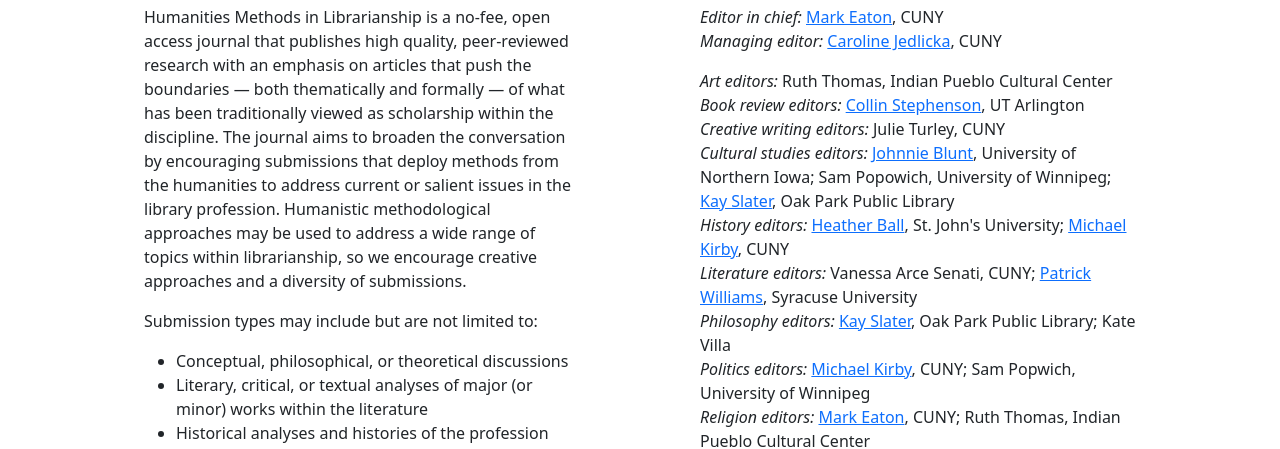
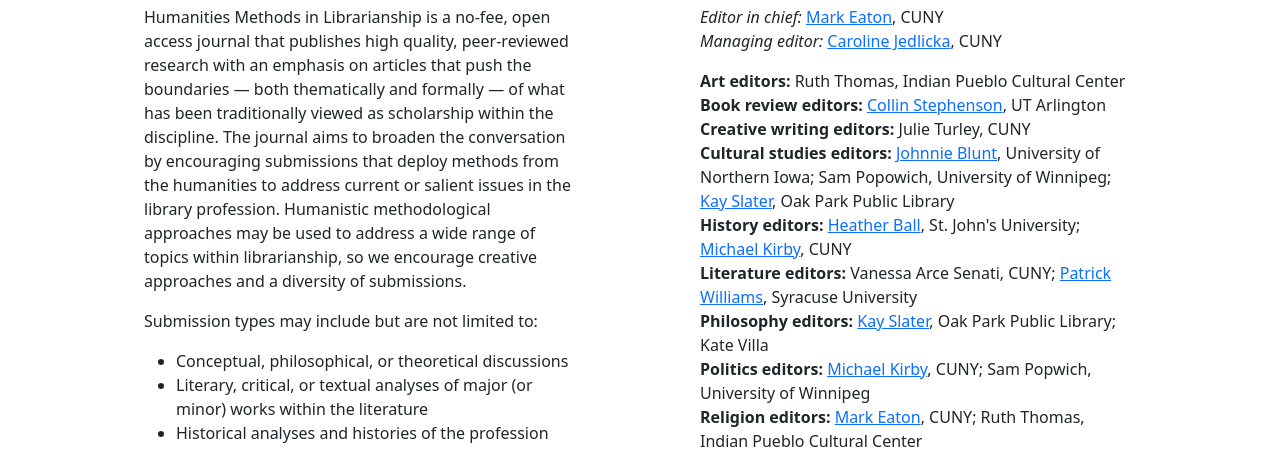
Before and after one commit to MarkEEaton/hml-placeholder, a plain HTML site: page index.html in a window 1280 px wide. Shown: the part 504-953 px from the top of the page. Drawn offline with nearby package versions, Linux system fonts and the light colour scheme.

Commit message:
switch em to strong in masthead

```diff
--- a/index.html
+++ b/index.html
@@ -43,15 +43,15 @@
               <em>Managing editor:</em> <a href="https://commons.gc.cuny.edu/members/cmjedlicka/">Caroline Jedlicka</a>, CUNY</br>
             </p>
             <p>
-              <em>Art editors:</em> Ruth Thomas, Indian Pueblo Cultural Center</br>
-              <em>Book review editors:</em> <a href="https://libraries.uta.edu/people/stephenson-collin">Collin Stephenson</a>, UT Arlington</br>
-              <em>Creative writing editors:</em> Julie Turley, CUNY</br>
-              <em>Cultural studies editors:</em> <a href="https://library.uni.edu/directory/johnnie-romon-blunt-phd">Johnnie Blunt</a>, University of Northern Iowa; Sam Popowich, University of Winnipeg; <a href="https://orcid.org/0009-0004-2026-8669">Kay Slater</a>, Oak Park Public Library</br>
-              <em>History editors:</em> <a href="https://www.stjohns.edu/who-we-are/leadership-and-administration/administrative-offices/office-provost/heather-f-ball-phd">Heather Ball</a>, St. John's University; <a href="https://commons.gc.cuny.edu/members/mkirby1/">Michael Kirby</a>, CUNY</br>
-              <em>Literature editors:</em> Vanessa Arce Senati, CUNY; <a href="https://orcid.org/0000-0002-6963-8518">Patrick Williams</a>, Syracuse University</br>
-              <em>Philosophy editors:</em> <a href="https://orcid.org/0009-0004-2026-8669">Kay Slater</a>, Oak Park Public Library; Kate Villa</br>
-              <em>Politics editors:</em> <a href="https://commons.gc.cuny.edu/members/mkirby1/">Michael Kirby</a>, CUNY; Sam Popwich, University of Winnipeg</br>
-			  <em>Religion editors:</em> <a href="https://www.kbcc.cuny.edu/facultyprofiles/markeaton.html">Mark Eaton</a>, CUNY; Ruth Thomas, Indian Pueblo Cultural Center</br>
+              <strong>Art editors:</strong> Ruth Thomas, Indian Pueblo Cultural Center</br>
+              <strong>Book review editors:</strong> <a href="https://libraries.uta.edu/people/stephenson-collin">Collin Stephenson</a>, UT Arlington</br>
+              <strong>Creative writing editors:</strong> Julie Turley, CUNY</br>
+              <strong>Cultural studies editors:</strong> <a href="https://library.uni.edu/directory/johnnie-romon-blunt-phd">Johnnie Blunt</a>, University of Northern Iowa; Sam Popowich, University of Winnipeg; <a href="https://orcid.org/0009-0004-2026-8669">Kay Slater</a>, Oak Park Public Library</br>
+              <strong>History editors:</strong> <a href="https://www.stjohns.edu/who-we-are/leadership-and-administration/administrative-offices/office-provost/heather-f-ball-phd">Heather Ball</a>, St. John's University; <a href="https://commons.gc.cuny.edu/members/mkirby1/">Michael Kirby</a>, CUNY</br>
+              <strong>Literature editors:</strong> Vanessa Arce Senati, CUNY; <a href="https://orcid.org/0000-0002-6963-8518">Patrick Williams</a>, Syracuse University</br>
+              <strong>Philosophy editors:</strong> <a href="https://orcid.org/0009-0004-2026-8669">Kay Slater</a>, Oak Park Public Library; Kate Villa</br>
+              <strong>Politics editors:</strong> <a href="https://commons.gc.cuny.edu/members/mkirby1/">Michael Kirby</a>, CUNY; Sam Popwich, University of Winnipeg</br>
+			  <strong>Religion editors:</strong> <a href="https://www.kbcc.cuny.edu/facultyprofiles/markeaton.html">Mark Eaton</a>, CUNY; Ruth Thomas, Indian Pueblo Cultural Center</br>
             </p>
             <p>
               <em>Official advisor:</em> Jojo Karlin, CUNY</br>
```
